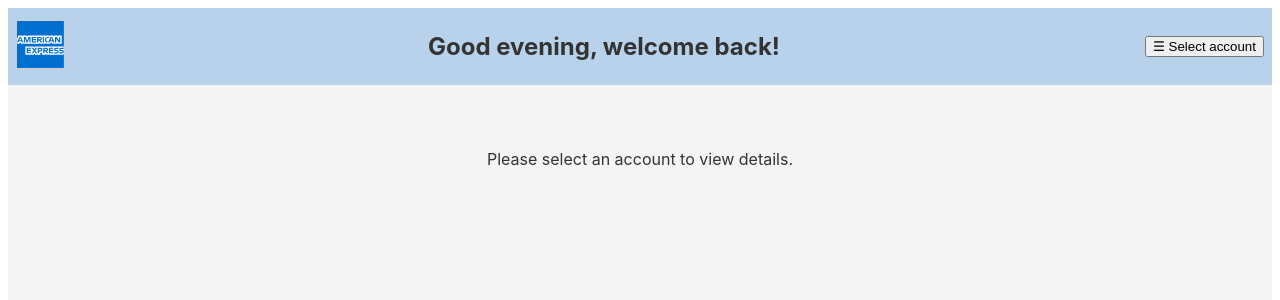
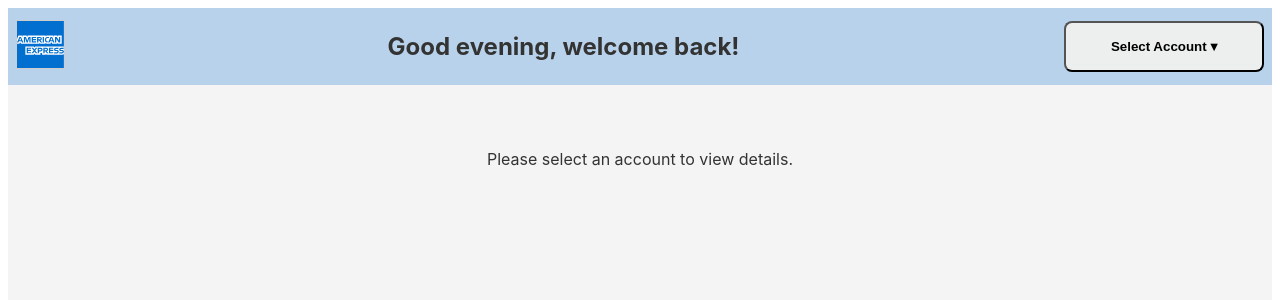
Before and after one commit to maitepv87/amex-challenge, a React (Vite) app: page / in a window 1280 px wide. Shown: the top 300 px of the page. Built offline with nearby package versions, Linux system fonts and the light colour scheme.

Commit message:
Update SidebarAccountSelector

```diff
--- a/src/components/SidebarAccountSelector.jsx
+++ b/src/components/SidebarAccountSelector.jsx
@@ -1,47 +1,36 @@
 import { useContext, useState } from "react";
 import { AccountContext, setActiveAccount } from "../context";
+import "../styles/syles.css";
 
 export const SidebarAccountSelector = () => {
+  const [isOpen, setIsOpen] = useState(false);
   const { dispatch, state } = useContext(AccountContext);
-  const [isOpen, setIsOpen] = useState(false);
 
   const handleAccountSelection = (account) => {
     setActiveAccount(dispatch, account);
     setIsOpen(false);
   };
 
-  const activeText = state.activeAccount?.accountNumber
+  console.log(state.data);
+
+  const selectedAccount = state.activeAccount?.accountNumber
     ? `Account - ${state.activeAccount.accountNumber.slice(-4)}`
-    : "Select account";
+    : "Select Account";
 
   return (
-    <aside
-      className="sidebar-account-selector"
-      aria-label="Account selector"
-      role="complementary"
+    <div className="dropdown">
+      <button
+        aria-haspopup="listbox"
+        aria-expanded={isOpen}
+        onClick={() => setIsOpen((prev) => !prev)}
+        className="dropdown-toggle"
       >
-      <button
-        className="toggle-menu-button"
-        aria-expanded={isOpen}
-        aria-controls="account-list"
-        onClick={() => setIsOpen((prev) => !prev)}
-      >
-        ☰ {activeText}
+        {selectedAccount} <span aria-hidden>▾</span>
       </button>
 
       {isOpen && (
-        <ul
-          id="account-list"
-          role="listbox"
-          className="account-list"
-          aria-label="Available accounts"
-        >
-          {state.data.length === 0 ? (
-            <li className="empty-state" role="option">
-              No accounts available
-            </li>
-          ) : (
-            state.data.map((account) => (
+        <ul role="listbox" className="dropdown-list">
+          {state.data.map((account) => (
             <li
               key={account.id}
               role="option"
@@ -50,16 +39,12 @@ export const SidebarAccountSelector = () => {
               onKeyDown={(e) =>
                 e.key === "Enter" && handleAccountSelection(account)
               }
-                className={
-                  account.id === state.activeAccount?.id ? "selected" : ""
-                }
             >
               Account - {account.accountNumber.slice(-4)}
             </li>
-            ))
-          )}
+          ))}
         </ul>
       )}
-    </aside>
+    </div>
   );
 };
--- a/src/styles/syles.css
+++ b/src/styles/syles.css
@@ -107,3 +107,43 @@
     font-size: 0.75rem;
     color: var(--color-secondary);
 }
+
+
+
+.dropdown {
+    position: relative;
+    width: 200px;
+}
+
+.dropdown-toggle {
+    width: 100%;
+    padding: 1rem;
+    border-radius: 8px;
+    background-color: #edefee;
+    font-weight: bold;
+    cursor: pointer;
+}
+
+.dropdown-list {
+    position: absolute;
+    top: 100%;
+    left: 0;
+    width: 100%;
+    margin: 0;
+    padding: 0;
+    list-style: none;
+    background-color: white;
+    border-radius: 0 0 8px 8px;
+    box-shadow: 0px 4px 8px rgba(0, 0, 0, 0.1);
+}
+
+.dropdown-list li {
+    padding: 1rem;
+    cursor: pointer;
+}
+
+.dropdown-list li:hover,
+.dropdown-list li[aria-selected="true"] {
+    background-color: #2c4766;
+    color: white;
+}
```
Lines whose indentation alone changed are shown as unchanged.
